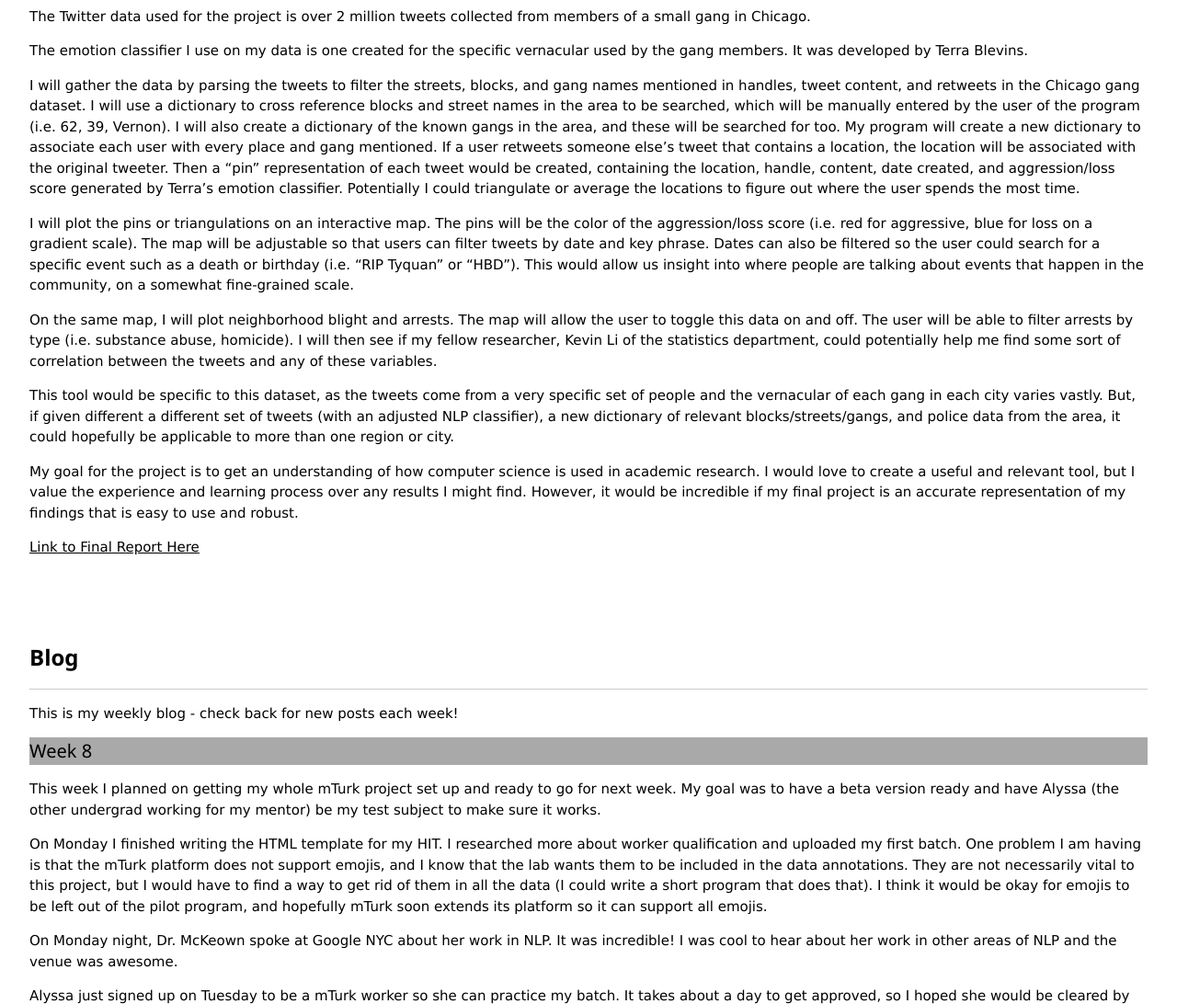
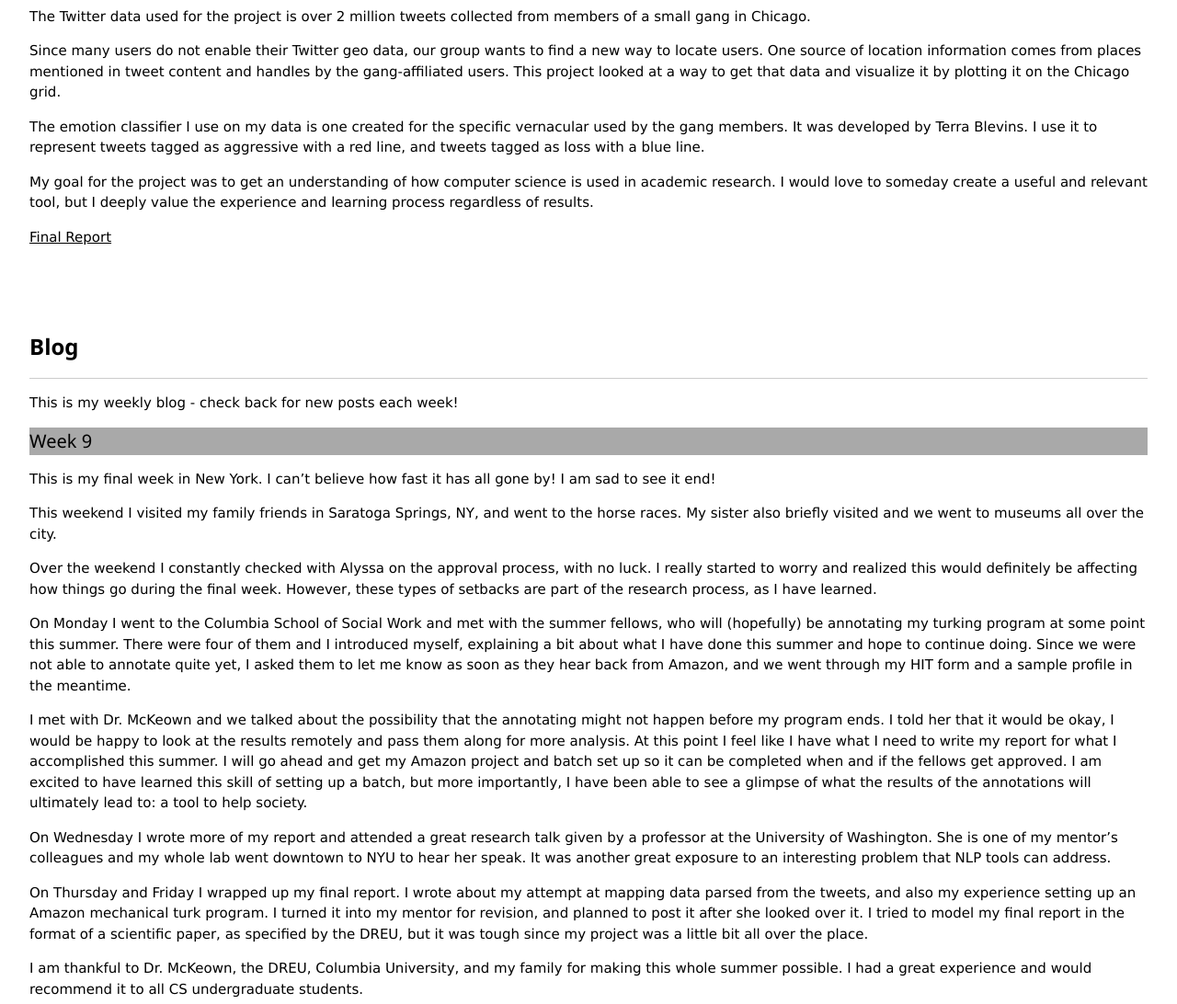
Before and after one commit to mgoodling15/2017dreu, a plain HTML site: page index.html in a window 1280 px wide. Shown: the part 2260-3352 px from the top of the page at 92% size. Drawn offline with Linux system fonts and the light colour scheme.

Commit message:
Update index.html

```diff
--- a/index.html
+++ b/index.html
@@ -65,19 +65,26 @@
     <h3 class="w3-border-bottom w3-border-light-grey w3-padding-16"><b>My Research</b></h3>
     <p>My research project is to create an interactive map using the Twitter data and a NLP emotion classifier that could potentially be a useful tool for analyzing Chicago gang activity.</p>
     <p>The Twitter data used for the project is over 2 million tweets collected from members of a small gang in Chicago.</p>
-    <p>The emotion classifier I use on my data is one created for the specific vernacular used by the gang members. It was developed by Terra Blevins.</p>
-    <p>I will gather the data by parsing the tweets to filter the streets, blocks, and gang names mentioned in handles, tweet content, and retweets in the Chicago gang dataset. I will use a dictionary to cross reference blocks and street names in the area to be searched, which will be manually entered by the user of the program (i.e. 62, 39, Vernon). I will also create a dictionary of the known gangs in the area, and these will be searched for too. My program will create a new dictionary to associate each user with every place and gang mentioned. If a user retweets someone else’s tweet that contains a location, the location will be associated with the original tweeter. Then a “pin” representation of each tweet would be created, containing the location, handle, content, date created, and aggression/loss score generated by Terra’s emotion classifier. Potentially I could triangulate or average the locations to figure out where the user spends the most time.</p>
-    <p>I will plot the pins or triangulations on an interactive map. The pins will be the color of the aggression/loss score (i.e. red for aggressive, blue for loss on a gradient scale). The map will be adjustable so that users can filter tweets by date and key phrase. Dates can also be filtered so the user could search for a specific event such as a death or birthday (i.e. “RIP Tyquan” or “HBD”). This would allow us insight into where people are talking about events that happen in the community, on a somewhat fine-grained scale.</p>
-    <p>On the same map, I will plot neighborhood blight and arrests. The map will allow the user to toggle this data on and off. The user will be able to filter arrests by type (i.e. substance abuse, homicide). I will then see if my fellow researcher, Kevin Li of the statistics department, could potentially help me find some sort of correlation between the tweets and any of these variables.</p>
-    <p>This tool would be specific to this dataset, as the tweets come from a very specific set of people and the vernacular of each gang in each city varies vastly. But, if given different a different set of tweets (with an adjusted NLP classifier), a new dictionary of relevant blocks/streets/gangs, and police data from the area, it could hopefully be applicable to more than one region or city.</p>
-    <p>My goal for the project is to get an understanding of how computer science is used in academic research. I would love to create a useful and relevant tool, but I value the experience and learning process over any results I might find. However, it would be incredible if my final project is an accurate representation of my findings that is easy to use and robust.</p>
-    <a target="_blank" href= "test_file.pdf"><u>Link to Final Report Here</u></a>
+    <p>Since many users do not enable their Twitter geo data, our group wants to find a new way to locate users. One source of location information comes from places mentioned in tweet content and handles by the gang-affiliated users. This project looked at a way to get that data and visualize it by plotting it on the Chicago grid.</p>
+    <p>The emotion classifier I use on my data is one created for the specific vernacular used by the gang members. It was developed by Terra Blevins. I use it to represent tweets tagged as aggressive with a red line, and tweets tagged as loss with a blue line.</p>
+    <p>My goal for the project was to get an understanding of how computer science is used in academic research. I would love to someday create a useful and relevant tool, but I deeply value the experience and learning process regardless of results.</p>
+    <a target="_blank"><u>Final Report</u></a>
   </div>
 
   <!-- Blog Section -->
   <div class="w3-container w3-padding-32" id="blog">
     <h3 class="w3-border-bottom w3-border-light-grey w3-padding-16"><b>Blog</b></h3>
     <p>This is my weekly blog - check back for new posts each week!</p>
+
+    <h4 style="background-color:darkgray;">Week 9</h4>
+    <p>This is my final week in New York. I can’t believe how fast it has all gone by! I am sad to see it end!</p>
+    <p>This weekend I visited my family friends in Saratoga Springs, NY, and went to the horse races. My sister also briefly visited and we went to museums all over the city. </p>
+    <p>Over the weekend I constantly checked with Alyssa on the approval process, with no luck. I really started to worry and realized this would definitely be affecting how things go during the final week. However, these types of setbacks are part of the research process, as I have learned.</p>
+    <p>On Monday I went to the Columbia School of Social Work and met with the summer fellows, who will (hopefully) be annotating my turking program at some point this summer. There were four of them and I introduced myself, explaining a bit about what I have done this summer and hope to continue doing. Since we were not able to annotate quite yet, I asked them to let me know as soon as they hear back from Amazon, and we went through my HIT form and a sample profile in the meantime. </p>
+    <p>I met with Dr. McKeown and we talked about the possibility that the annotating might not happen before my program ends. I told her that it would be okay, I would be happy to look at the results remotely and pass them along for more analysis. At this point I feel like I have what I need to write my report for what I accomplished this summer. I will go ahead and get my Amazon project and batch set up so it can be completed when and if the fellows get approved. I am excited to have learned this skill of setting up a batch, but more importantly, I have been able to see a glimpse of what the results of the annotations will ultimately lead to: a tool to help society.</p>
+    <p>On Wednesday I wrote more of my report and attended a great research talk given by a professor at the University of Washington. She is one of my mentor’s colleagues and my whole lab went downtown to NYU to hear her speak. It was another great exposure to an interesting problem that NLP tools can address.</p>
+    <p>On Thursday and Friday I wrapped up my final report. I wrote about my attempt at mapping data parsed from the tweets, and also my experience setting up an Amazon mechanical turk program. I turned it into my mentor for revision, and planned to post it after she looked over it. I tried to model my final report in the format of a scientific paper, as specified by the DREU, but it was tough since my project was a little bit all over the place. </p>
+    <p>I am thankful to Dr. McKeown, the DREU, Columbia University, and my family for making this whole summer possible. I had a great experience and would recommend it to all CS undergraduate students.</p>
 
     <h4 style="background-color:darkgray;">Week 8</h4>
     <p>This week I planned on getting my whole mTurk project set up and ready to go for next week. My goal was to have a beta version ready and have Alyssa (the other undergrad working for my mentor) be my test subject to make sure it works.</p>
```
